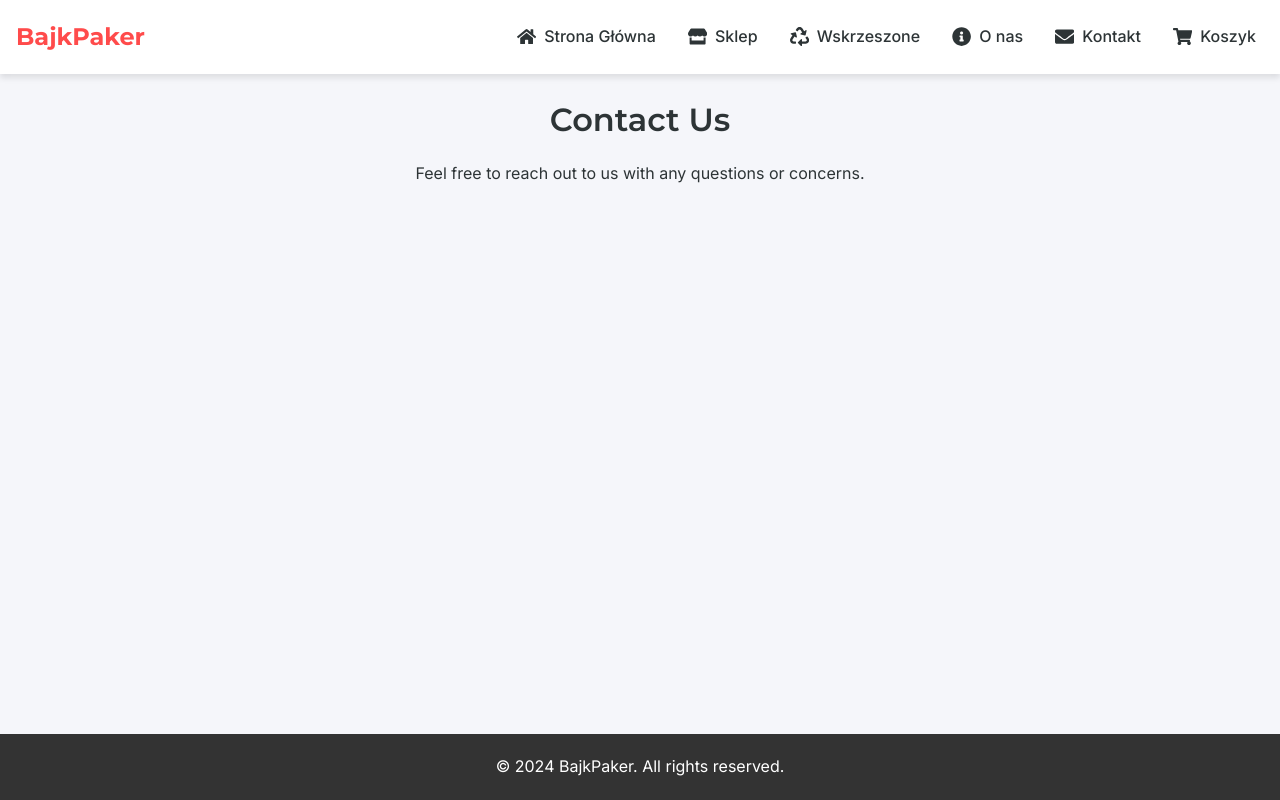
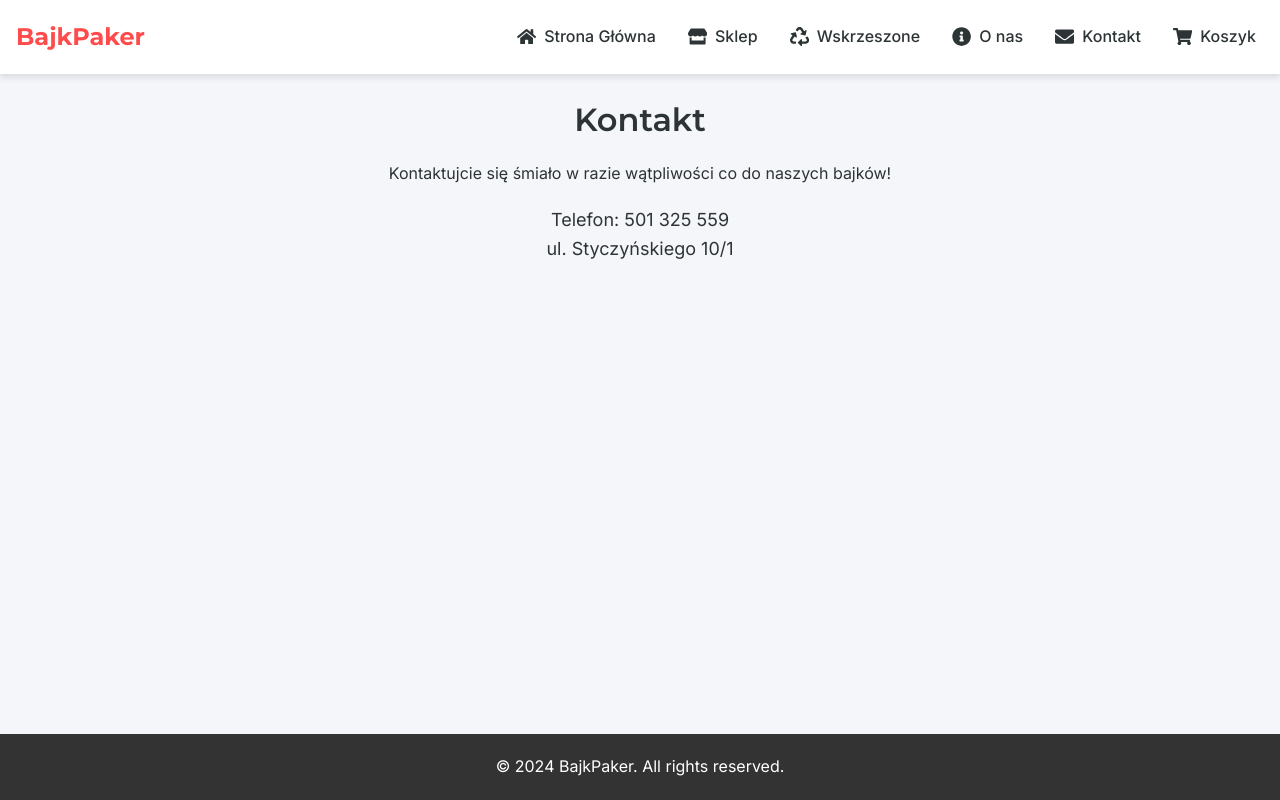
Before and after one commit to DraBard/BajkPaker, a React app in the folder frontend/: page /contact in a window 1280 px wide. Built offline with nearby package versions, Linux system fonts and the light colour scheme; no server answers.

Commit message:
Corrects currency. First text in kontakt and o nas.

```diff
--- a/frontend/src/components/AboutPage.js
+++ b/frontend/src/components/AboutPage.js
@@ -8,8 +8,8 @@ const AboutContainer = styled.div`
 
 const AboutPage = () => (
   <AboutContainer>
-    <h1>About Us</h1>
-    <p>We are passionate about custom bikes and providing the best service to our customers.</p>
+    <h1>O Nas</h1>
+    <p>Jesteśmy firmą, która tworzy rowery rzemieślnicze, jedyne w swoim rodzaju. Mamy pasję do tworzenia oryginalnych, tematycznych rowerów z sakwami.</p>
   </AboutContainer>
 );
 
--- a/frontend/src/components/CartPage.js
+++ b/frontend/src/components/CartPage.js
@@ -131,7 +131,7 @@ const CartPage = () => {
               <div>
                 <h3>{item.bike.name}</h3>
                 <p>Quantity: {item.quantity}</p>
-                <p>Price: ${item.bike.price}</p>
+                <p>Price:  {item.bike.price} PLN</p>
               </div>
               <RemoveButton
                 onClick={() => handleRemoveFromCart(item.id)}
@@ -141,7 +141,7 @@ const CartPage = () => {
               </RemoveButton>
             </CartItem>
           ))}
-          <h2>Total: ${totalPrice.toFixed(2)}</h2>
+          <h2>Total: {totalPrice.toFixed(2)} PLN</h2>
           {cart.length > 0 && (
             <CheckoutButtonContainer>
               <CheckoutButton onClick={handleCheckout} disabled={isLoading}>
--- a/frontend/src/components/ContactPage.js
+++ b/frontend/src/components/ContactPage.js
@@ -6,10 +6,19 @@ const ContactContainer = styled.div`
   text-align: center;
 `;
 
+const ContactInfo = styled.div`
+  margin-top: 20px;
+  font-size: 18px;
+`;
+
 const ContactPage = () => (
   <ContactContainer>
-    <h1>Contact Us</h1>
-    <p>Feel free to reach out to us with any questions or concerns.</p>
+    <h1>Kontakt</h1>
+    <p>Kontaktujcie się śmiało w razie wątpliwości co do naszych bajków!</p>
+    <ContactInfo>
+      <p>Telefon: 501 325 559</p>
+      <p>ul. Styczyńskiego 10/1</p>
+    </ContactInfo>
   </ContactContainer>
 );
 
--- a/frontend/src/components/RevivedPage.js
+++ b/frontend/src/components/RevivedPage.js
@@ -143,7 +143,7 @@ const RevivedPage = () => {
                 />
               )}
               <h3>{bike.name}</h3>
-              <p>${bike.price}</p>
+              <p>{bike.price} PLN</p>
             </ProductCard>
           </Link>
         );
--- a/frontend/src/components/ShopPage.js
+++ b/frontend/src/components/ShopPage.js
@@ -138,7 +138,7 @@ const ShopPage = () => {
                 />
               )}
               <h3>{bike.name}</h3>
-              <p>${bike.price}</p>
+              <p>{bike.price} PLN</p>
             </ProductCard>
           </Link>
         );
```
